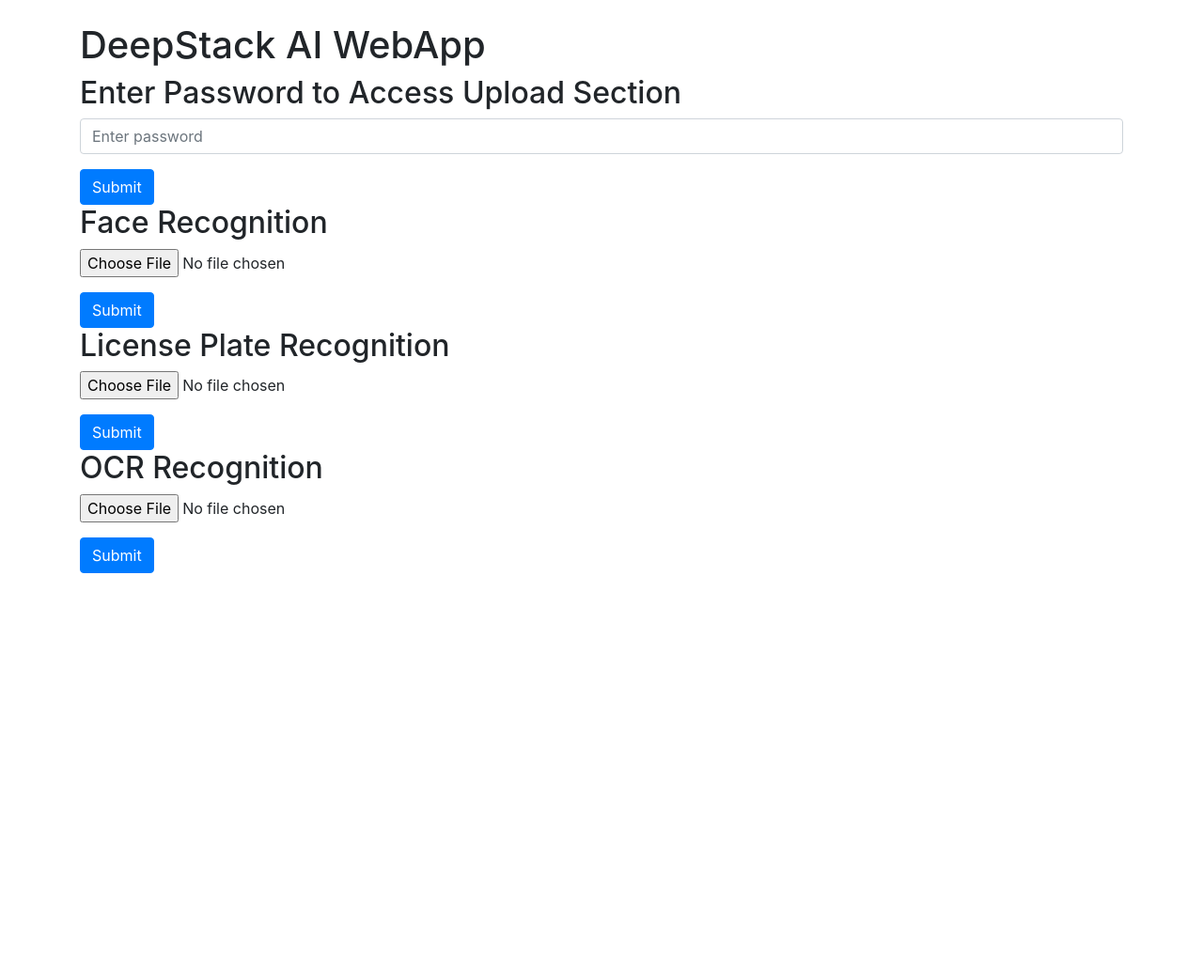
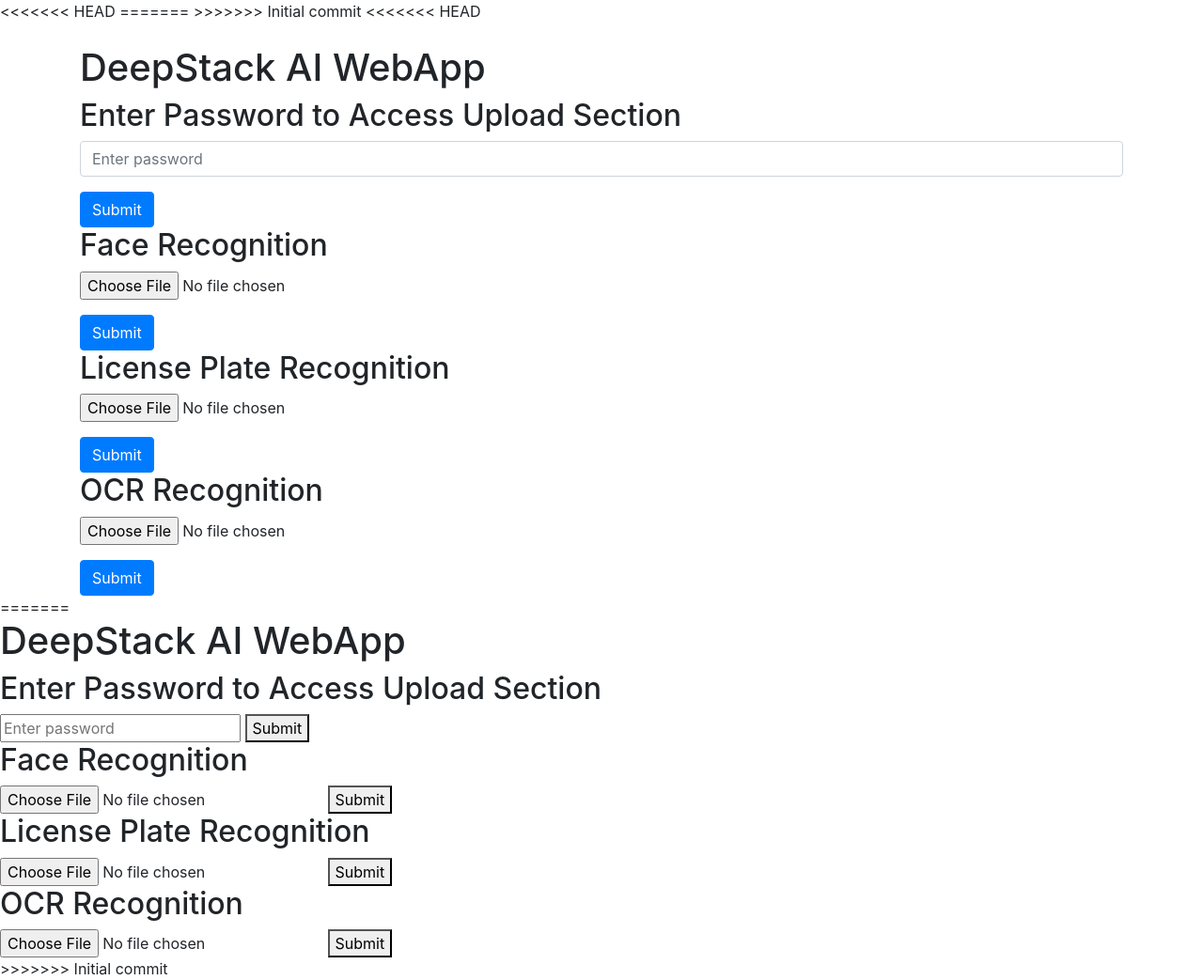
Before and after one commit to huykent/deepstack-app, a website: page app/public/index.html in a window 1280 px wide. Shown: the whole page at 94% size. Before the commit the page ends 800 px from the top, so only its background shows below. Drawn offline with nearby package versions, Linux system fonts and the light colour scheme.

Commit message:
Add files via upload

```diff
--- a/app/public/index.html
+++ b/app/public/index.html
@@ -4,7 +4,10 @@
     <meta charset="UTF-8">
     <meta name="viewport" content="width=device-width, initial-scale=1.0">
     <title>DeepStack AI WebApp</title>
+<<<<<<< HEAD
     <link rel="stylesheet" href="httpsmaxcdn.bootstrapcdn.com/bootstrap/4.5.2/css/bootstrap.min.css">
+=======
+>>>>>>> Initial commit
     <style>
         #uploadSection {
             display: none;
@@ -12,6 +15,7 @@
     </style>
 </head>
 <body>
+<<<<<<< HEAD
     <div class="container">
         <h1 class="mt-4">DeepStack AI WebApp</h1>
 
@@ -73,6 +77,55 @@
             </form>
         </section>
     </div>
+=======
+    <h1>DeepStack AI WebApp</h1>
+
+    <!-- Password Section -->
+    <section>
+        <h2>Enter Password to Access Upload Section</h2>
+        <form id="passwordForm">
+            <input type="password" id="password" placeholder="Enter password" required>
+            <button type="submit">Submit</button>
+        </form>
+    </section>
+
+    <!-- Upload New Faces Section -->
+    <section id="uploadSection">
+        <h2>Upload New Faces</h2>
+        <form action="/upload-face" method="post" enctype="multipart/form-data">
+            <input type="text" name="name" placeholder="Enter person's name" required>
+            <input type="file" name="image" required>
+            <button type="submit">Upload</button>
+        </form>
+    </section>
+
+    <!-- Face Recognition Section -->
+    <section>
+        <h2>Face Recognition</h2>
+        <form action="/recognize-face" method="post" enctype="multipart/form-data">
+            <input type="file" name="image" required>
+            <button type="submit">Submit</button>
+        </form>
+    </section>
+
+    <!-- License Plate Recognition Section -->
+    <section>
+        <h2>License Plate Recognition</h2>
+        <form action="/recognize-license" method="post" enctype="multipart/form-data">
+            <input type="file" name="image" required>
+            <button type="submit">Submit</button>
+        </form>
+    </section>
+
+    <!-- OCR Recognition Section -->
+    <section>
+        <h2>OCR Recognition</h2>
+        <form action="/recognize-ocr" method="post" enctype="multipart/form-data">
+            <input type="file" name="image" required>
+            <button type="submit">Submit</button>
+        </form>
+    </section>
+>>>>>>> Initial commit
 
     <script>
         document.getElementById('passwordForm').addEventListener('submit', async function(e) {
--- a/docker-compose.yml
+++ b/docker-compose.yml
@@ -22,7 +22,10 @@
       - deepstack
     environment:
       DEEPSTACK_URL: "http://deepstack-ai:5000"
+<<<<<<< HEAD
       PASSWORD: "9999"
+=======
+>>>>>>> Initial commit
     volumes:
       - ./app:/usr/src/app
     restart: unless-stopped
```
Also changed, not shown: app/index.js (+6 -16 lines), README.md, 3 other files.
